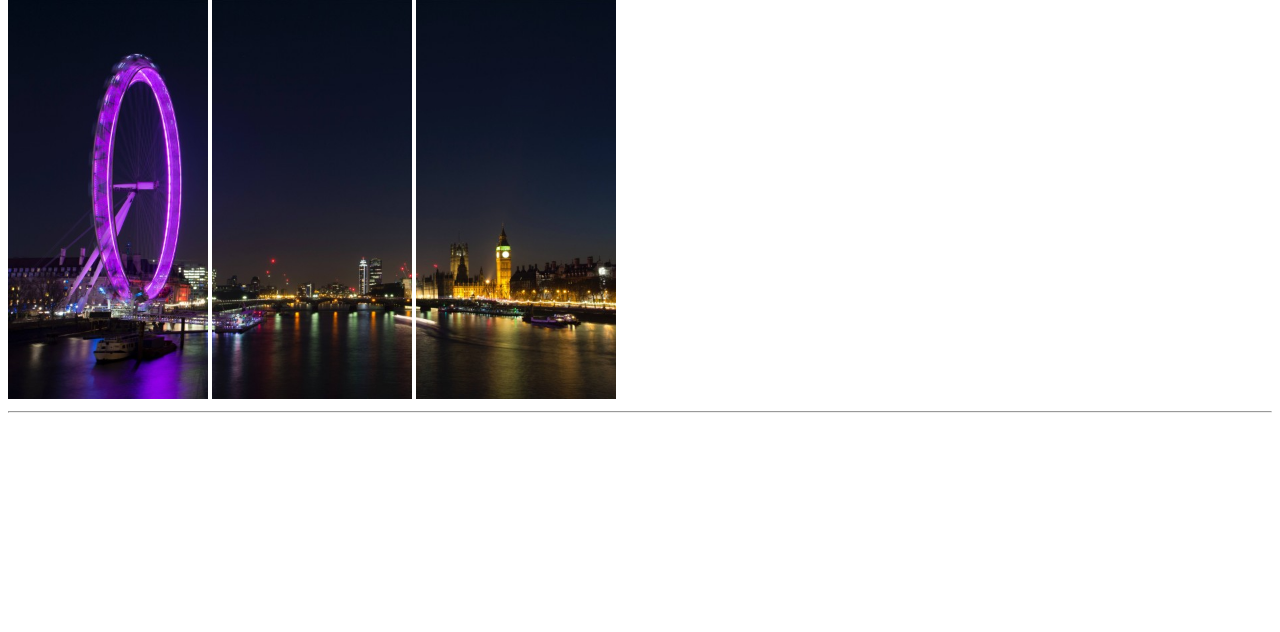
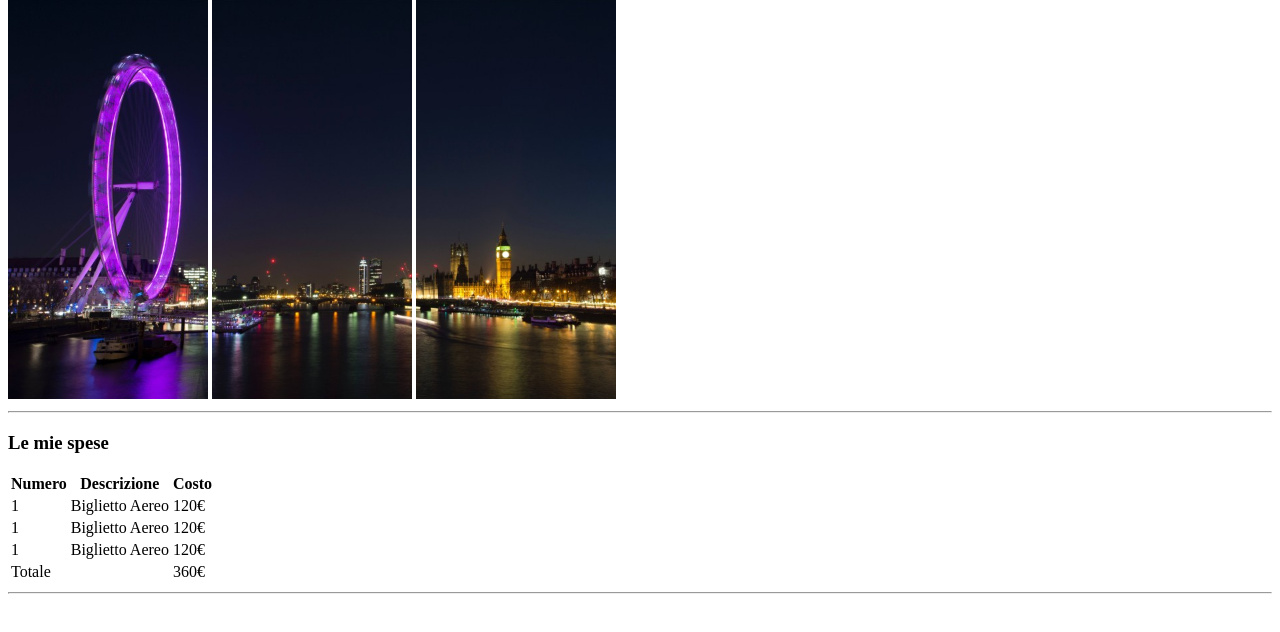
Before and after one commit to pietrostraneo/html-london-trip, a plain HTML site: page index.html in a window 1280 px wide. Shown: the part 68-700 px from the top of the page. Drawn offline with Linux system fonts and the light colour scheme.

Commit message:
Added texts and table at first section

```diff
--- a/index.html
+++ b/index.html
@@ -21,13 +21,50 @@
 
     <main>
 
-        <!-- Spese -->
+        <!--  Tabella delle Spese -->
 
         <section>
+            <h3>Le mie spese</h3>
+            <table>
 
+                <thead>
+                    <th>Numero</th>
+                    <th>Descrizione</th>
+                    <th>Costo</th>
+                </thead>
+
+                <tbody>
+
+                    <tr>
+                        <td>1</td>
+                        <td>Biglietto Aereo</td>
+                        <td>120&euro;</td>
+                    </tr>
+
+                    <tr>
+                        <td>1</td>
+                        <td>Biglietto Aereo</td>
+                        <td>120&euro;</td>
+                    </tr>
+
+                    <tr>
+                        <td>1</td>
+                        <td>Biglietto Aereo</td>
+                        <td>120&euro;</td>
+                    </tr>
+
+                    <tr>
+                        <td colspan="2">Totale</td>
+                        <td>360&euro;</td>
+                    </tr>
+
+                </tbody>
+
+            </table>
+            <hr>
         </section>
 
-        <!-- Lista -->
+        <!-- Lista delle cose da fare-->
 
         <section>
 
```
